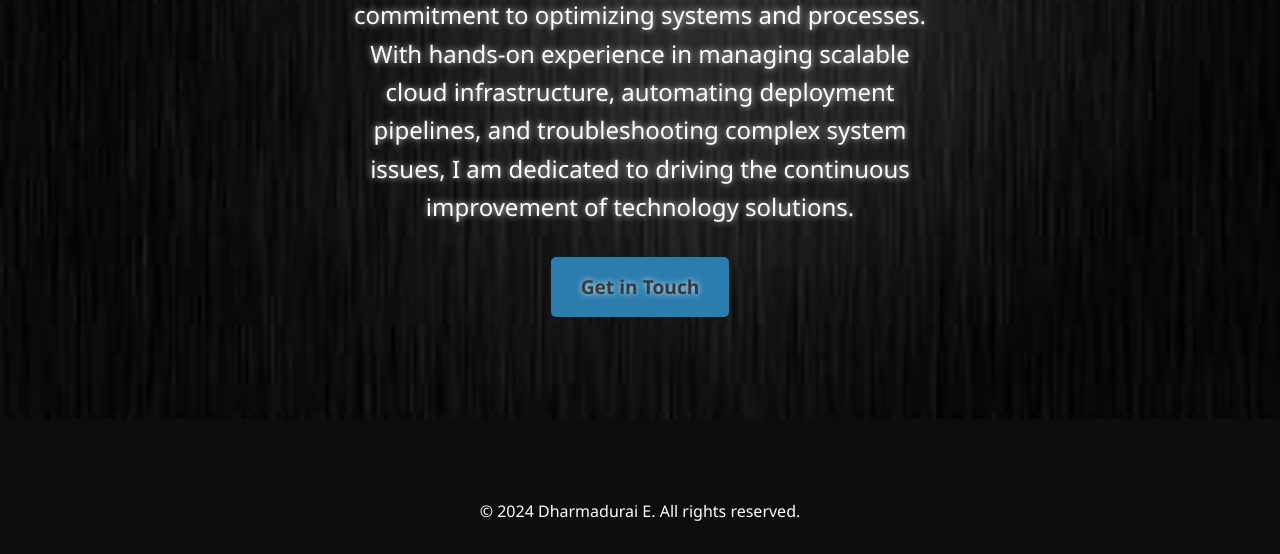
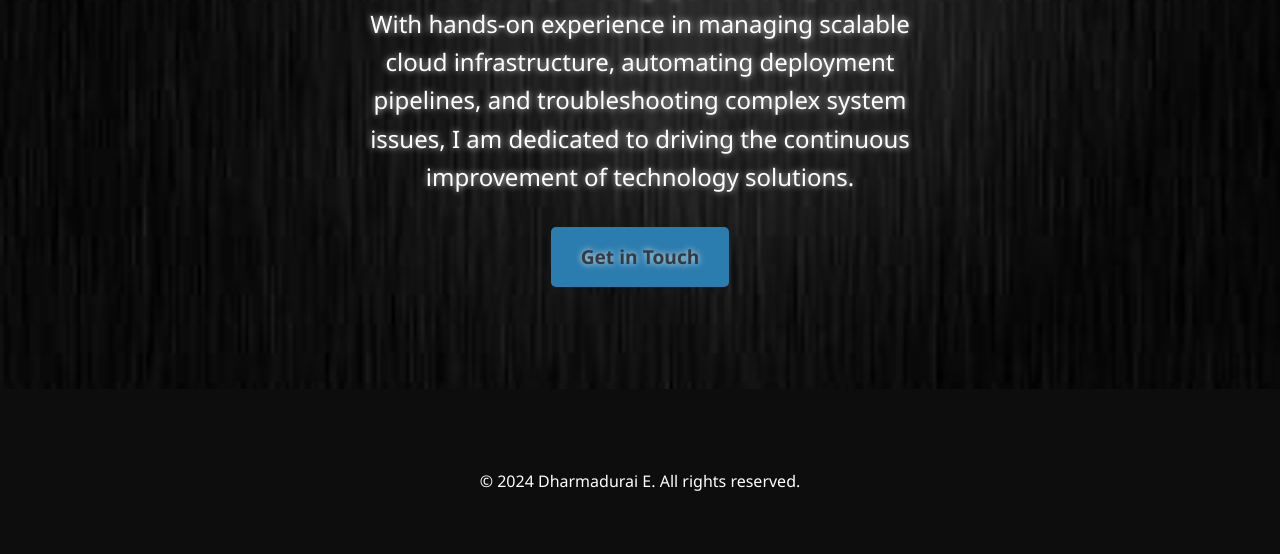
Before and after one commit to dharmadd-code/portfolio_mobile, a plain HTML site: page index.html in a window 1280 px wide. Shown: the part 558-1112 px from the top of the page. After the commit the page ends 1082 px from the top, so only its background shows below. Drawn offline with Linux system fonts and the light colour scheme.

Commit message:
Update index.css

```diff
--- a/index.css
+++ b/index.css
@@ -28,7 +28,7 @@ header {
     box-shadow: 0 2px 5px rgba(0, 0, 0, 0.2);
 }
 body {
-    padding-top: 60px; /* Match the header height */
+    padding-top: 30px; /* Match the header height */
 }
 header h1 {
     text-align: center;
```
